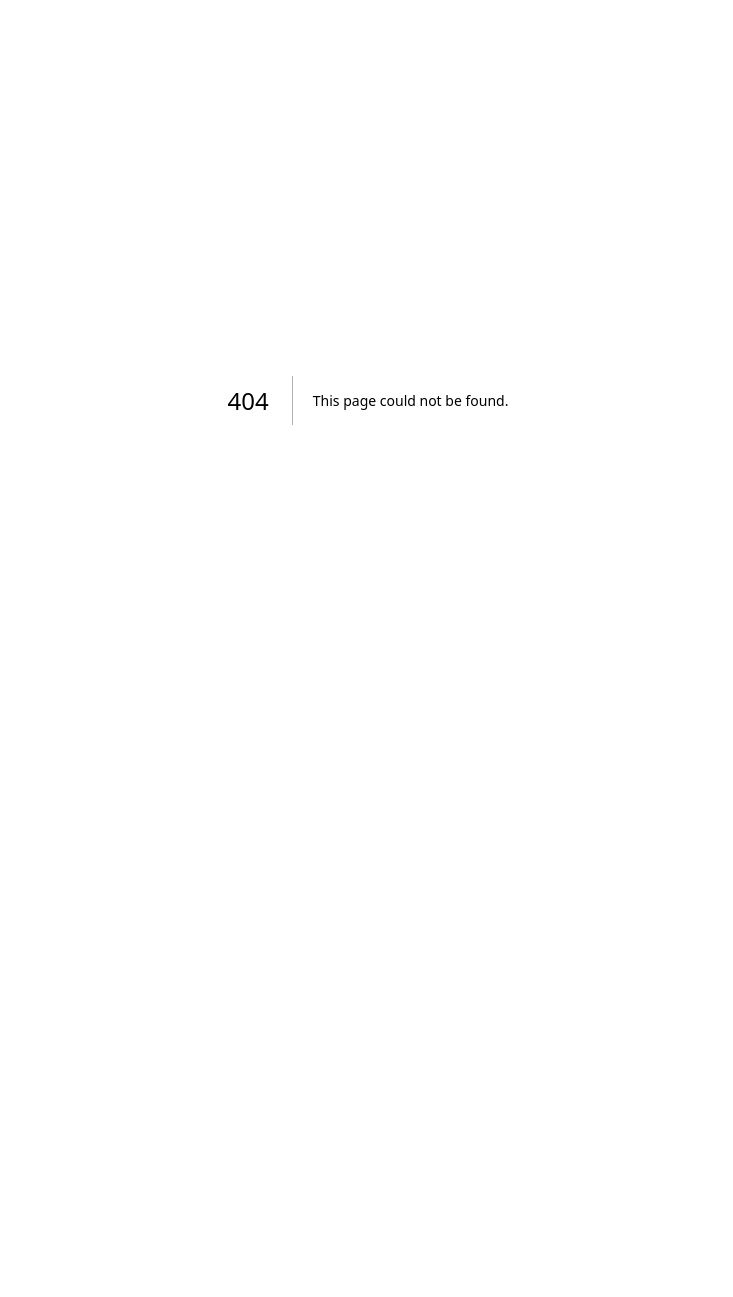
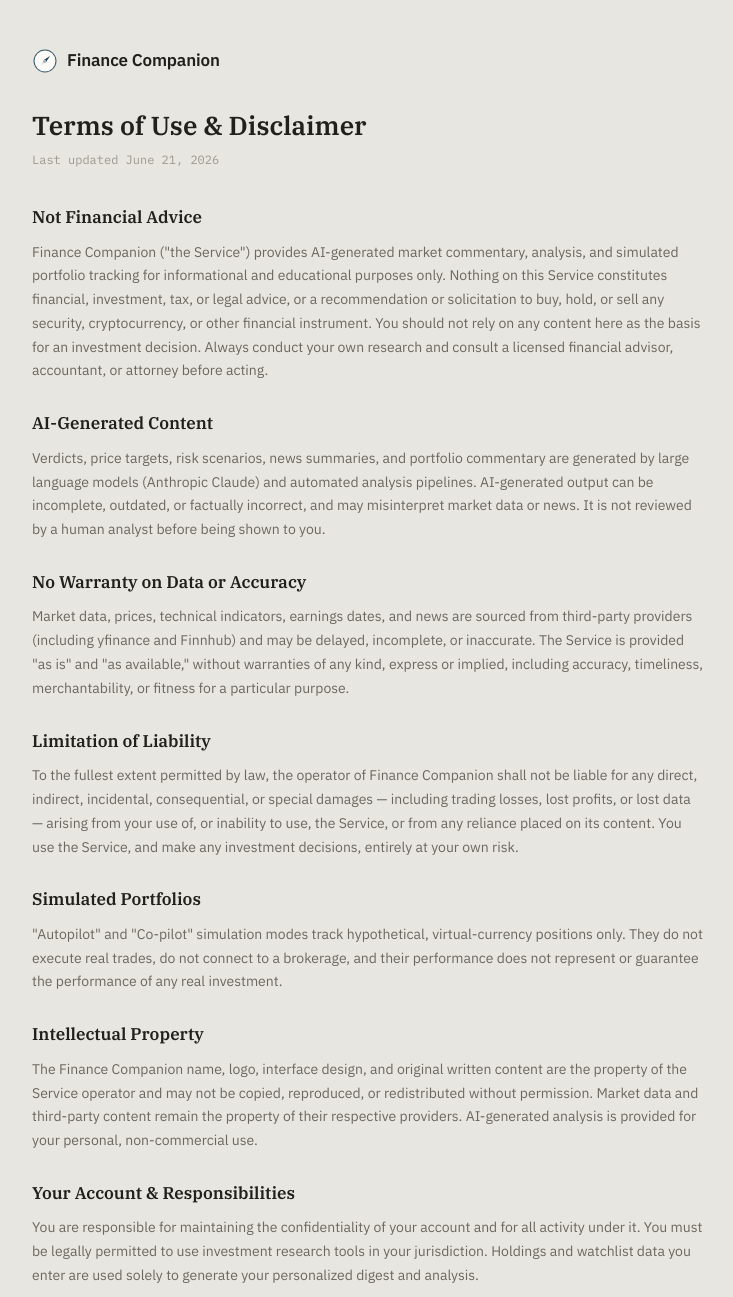
Before and after one commit to Ankur007Jain/FinanceCompanion, a Next.js app: page /terms in a window 1280 px wide. Before the commit this address had no page. Shown: the top 1297 px of the page, without its empty margins (272-1005 px from the left). Before the commit the page ends 800 px from the top, so only its background shows below. Built offline with nearby package versions, Linux system fonts and the light colour scheme.

Commit message:
feat: rebrand to Finance Companion + legal disclaimer and terms page
Add compass logo mark, rename Stock Copilot -> Finance Companion across
title/favicon/sign-in/dashboard header, and add a not-financial-advice
disclaimer with a full /terms page (public, linked from both footers).

```diff
--- /dev/null
+++ b/app/components/Logo.tsx
@@ -0,0 +1,10 @@
+export default function Logo({ size = 22 }: { size?: number }) {
+  return (
+    <svg width={size} height={size} viewBox="0 0 64 64" style={{ flexShrink: 0 }}>
+      <circle cx="32" cy="32" r="27" fill="var(--t-surface)" stroke="var(--t-accent)" strokeWidth="2.5" />
+      <polygon points="44.73,19.27 34.47,34.47 29.53,29.53" fill="var(--t-accent-dark)" />
+      <polygon points="22.1,41.9 34.47,34.47 29.53,29.53" fill="var(--t-accent-border)" />
+      <circle cx="32" cy="32" r="3" fill="var(--t-surface)" stroke="var(--t-accent)" strokeWidth="1.5" />
+    </svg>
+  );
+}
--- a/app/dashboard/DashboardClient.tsx
+++ b/app/dashboard/DashboardClient.tsx
@@ -1,8 +1,10 @@
 "use client";
 import { useEffect, useRef, useState } from "react";
 import { useRouter } from "next/navigation";
+import Link from "next/link";
 import { signOut } from "next-auth/react";
 import ThemeToggle from "@/app/components/ThemeToggle";
+import Logo from "@/app/components/Logo";
 import ReactMarkdown from "react-markdown";
 import remarkGfm from "remark-gfm";
 
@@ -1573,8 +1575,8 @@ export default function DashboardClient({ userName, idToken }: { userName: strin
 
           {/* Logo */}
           <div onClick={() => setActiveTab("Dashboard")} style={{ display: "flex", alignItems: "center", gap: 9, cursor: "pointer", flexShrink: 0 }}>
-            <span style={{ width: 22, height: 22, borderRadius: 5, background: "var(--t-accent)", display: "flex", alignItems: "center", justifyContent: "center", color: "var(--t-surface)", fontSize: 12, fontWeight: 600, fontFamily: MONO }}>✦</span>
-            <span style={{ fontWeight: 600, fontSize: 15, letterSpacing: "-0.01em", color: "var(--t-text)", fontFamily: SANS }}>Stock Copilot</span>
+            <Logo size={22} />
+            <span style={{ fontWeight: 600, fontSize: 15, letterSpacing: "-0.01em", color: "var(--t-text)", fontFamily: SANS }}>Finance Companion</span>
           </div>
 
           {/* Nav tabs — desktop only */}
@@ -2359,6 +2361,21 @@ export default function DashboardClient({ userName, idToken }: { userName: strin
 
       </main>
 
+      {/* ── Footer / legal ── */}
+      <footer style={{ borderTop: "1px solid var(--t-border)", padding: "20px 32px 28px" }}>
+        <div style={{ maxWidth: 1180, margin: "0 auto", fontSize: 11.5, lineHeight: 1.6, color: "var(--t-text-muted)", fontFamily: SANS }}>
+          <p style={{ margin: "0 0 8px" }}>
+            Finance Companion provides AI-generated market commentary for informational and educational purposes only. Nothing on this site is financial, investment, tax, or legal advice, or a recommendation to buy, hold, or sell any security. Market data and AI-generated analysis may be delayed, incomplete, or inaccurate, and involve inherent uncertainty. Past performance does not guarantee future results. You are solely responsible for your own investment decisions — consult a licensed financial advisor before acting on anything shown here.{" "}
+            <Link href="/terms" target="_blank" style={{ color: "var(--t-text-muted)", textDecoration: "underline" }}>
+              Full Terms &amp; Disclaimer
+            </Link>
+          </p>
+          <p style={{ margin: 0 }}>
+            © {new Date().getFullYear()} Finance Companion. All rights reserved.
+          </p>
+        </div>
+      </footer>
+
       {/* ── Toast notification ── */}
       {toast && (
         <div style={{
--- a/app/layout.tsx
+++ b/app/layout.tsx
@@ -2,7 +2,7 @@ import type { Metadata } from "next";
 import "./globals.css";
 
 export const metadata: Metadata = {
-  title: "Stock Copilot",
+  title: "Finance Companion",
   description: "AI-powered stock advisor for busy professionals",
   viewport: "width=device-width, initial-scale=1",
 };
--- a/app/signin/SignInClient.tsx
+++ b/app/signin/SignInClient.tsx
@@ -1,6 +1,8 @@
 "use client";
 import { signIn } from "next-auth/react";
 import { useState } from "react";
+import Link from "next/link";
+import Logo from "../components/Logo";
 
 const MONO = "'IBM Plex Mono', monospace";
 const SANS = "'IBM Plex Sans', sans-serif";
@@ -18,7 +20,7 @@ export default function SignInClient({
   const [testLoading, setTestLoading] = useState(false);
   return (
     <div style={{
-      minHeight: "100vh", display: "flex", alignItems: "center",
+      minHeight: "100vh", display: "flex", flexDirection: "column", alignItems: "center",
       justifyContent: "center", background: "var(--t-bg)", padding: "1rem",
       fontFamily: SANS,
     }}>
@@ -29,12 +31,8 @@ export default function SignInClient({
       }}>
         {/* Logo */}
         <div style={{ display: "flex", alignItems: "center", justifyContent: "center", gap: 9, marginBottom: 28 }}>
-          <span style={{
-            width: 28, height: 28, borderRadius: 6, background: "var(--t-accent)",
-            display: "flex", alignItems: "center", justifyContent: "center",
-            color: "var(--t-surface)", fontSize: 14, fontWeight: 600, fontFamily: MONO,
-          }}>✦</span>
-          <span style={{ fontWeight: 600, fontSize: 18, letterSpacing: "-0.01em", color: "var(--t-text)", fontFamily: SANS }}>Stock Copilot</span>
+          <Logo size={28} />
+          <span style={{ fontWeight: 600, fontSize: 18, letterSpacing: "-0.01em", color: "var(--t-text)", fontFamily: SANS }}>Finance Companion</span>
         </div>
 
         <h1 style={{ margin: "0 0 0.5rem", fontFamily: SERIF, fontWeight: 600, fontSize: "1.3rem", color: "var(--t-text)" }}>
@@ -86,6 +84,16 @@ export default function SignInClient({
           </button>
         )}
       </div>
+
+      <p style={{ maxWidth: 400, marginTop: "1.25rem", fontSize: "0.72rem", lineHeight: 1.6, color: "var(--t-text-muted)", textAlign: "center" }}>
+        For informational and educational purposes only — not financial, investment, tax, or legal advice.
+        Consult a licensed financial advisor before making investment decisions.{" "}
+        <Link href="/terms" style={{ color: "var(--t-text-muted)", textDecoration: "underline" }}>
+          Terms &amp; Disclaimer
+        </Link>
+        <br />
+        © {new Date().getFullYear()} Finance Companion. All rights reserved.
+      </p>
     </div>
   );
 }
--- /dev/null
+++ b/app/terms/page.tsx
@@ -0,0 +1,94 @@
+import Link from "next/link";
+import Logo from "@/app/components/Logo";
+
+const SANS = "'IBM Plex Sans', sans-serif";
+const SERIF = "'IBM Plex Serif', serif";
+const MONO = "'IBM Plex Mono', monospace";
+
+function Section({ title, children }: { title: string; children: React.ReactNode }) {
+  return (
+    <section style={{ marginBottom: 28 }}>
+      <h2 style={{ fontFamily: SERIF, fontWeight: 600, fontSize: 17, color: "var(--t-text)", margin: "0 0 10px" }}>{title}</h2>
+      <div style={{ fontSize: 14, lineHeight: 1.7, color: "var(--t-text-secondary)" }}>{children}</div>
+    </section>
+  );
+}
+
+export default function TermsPage() {
+  return (
+    <div style={{ minHeight: "100vh", background: "var(--t-bg)", fontFamily: SANS }}>
+      <div style={{ maxWidth: 720, margin: "0 auto", padding: "48px 24px 80px" }}>
+        <Link href="/" style={{ display: "inline-flex", alignItems: "center", gap: 9, textDecoration: "none", marginBottom: 32 }}>
+          <Logo size={26} />
+          <span style={{ fontWeight: 600, fontSize: 17, letterSpacing: "-0.01em", color: "var(--t-text)", fontFamily: SANS }}>Finance Companion</span>
+        </Link>
+
+        <h1 style={{ fontFamily: SERIF, fontWeight: 600, fontSize: 26, color: "var(--t-text)", margin: "0 0 6px" }}>
+          Terms of Use &amp; Disclaimer
+        </h1>
+        <p style={{ fontFamily: MONO, fontSize: 12, color: "var(--t-text-muted)", margin: "0 0 36px" }}>
+          Last updated {new Date().toLocaleDateString("en-US", { year: "numeric", month: "long", day: "numeric" })}
+        </p>
+
+        <Section title="Not Financial Advice">
+          Finance Companion ("the Service") provides AI-generated market commentary, analysis, and simulated
+          portfolio tracking for informational and educational purposes only. Nothing on this Service constitutes
+          financial, investment, tax, or legal advice, or a recommendation or solicitation to buy, hold, or sell
+          any security, cryptocurrency, or other financial instrument. You should not rely on any content here as
+          the basis for an investment decision. Always conduct your own research and consult a licensed financial
+          advisor, accountant, or attorney before acting.
+        </Section>
+
+        <Section title="AI-Generated Content">
+          Verdicts, price targets, risk scenarios, news summaries, and portfolio commentary are generated by
+          large language models (Anthropic Claude) and automated analysis pipelines. AI-generated output can be
+          incomplete, outdated, or factually incorrect, and may misinterpret market data or news. It is not
+          reviewed by a human analyst before being shown to you.
+        </Section>
+
+        <Section title="No Warranty on Data or Accuracy">
+          Market data, prices, technical indicators, earnings dates, and news are sourced from third-party
+          providers (including yfinance and Finnhub) and may be delayed, incomplete, or inaccurate. The Service
+          is provided "as is" and "as available," without warranties of any kind, express or implied, including
+          accuracy, timeliness, merchantability, or fitness for a particular purpose.
+        </Section>
+
+        <Section title="Limitation of Liability">
+          To the fullest extent permitted by law, the operator of Finance Companion shall not be liable for any
+          direct, indirect, incidental, consequential, or special damages — including trading losses, lost
+          profits, or lost data — arising from your use of, or inability to use, the Service, or from any
+          reliance placed on its content. You use the Service, and make any investment decisions, entirely at
+          your own risk.
+        </Section>
+
+        <Section title="Simulated Portfolios">
+          "Autopilot" and "Co-pilot" simulation modes track hypothetical, virtual-currency positions only. They
+          do not execute real trades, do not connect to a brokerage, and their performance does not represent or
+          guarantee the performance of any real investment.
+        </Section>
+
+        <Section title="Intellectual Property">
+          The Finance Companion name, logo, interface design, and original written content are the property of
+          the Service operator and may not be copied, reproduced, or redistributed without permission. Market
+          data and third-party content remain the property of their respective providers. AI-generated analysis
+          is provided for your personal, non-commercial use.
+        </Section>
+
+        <Section title="Your Account & Responsibilities">
+          You are responsible for maintaining the confidentiality of your account and for all activity under it.
+          You must be legally permitted to use investment research tools in your jurisdiction. Holdings and
+          watchlist data you enter are used solely to generate your personalized digest and analysis.
+        </Section>
+
+        <Section title="Changes to These Terms">
+          These terms may be updated from time to time as the Service evolves. Continued use of the Service after
+          changes are posted constitutes acceptance of the revised terms.
+        </Section>
+
+        <Section title="Copyright">
+          © {new Date().getFullYear()} Finance Companion. All rights reserved.
+        </Section>
+      </div>
+    </div>
+  );
+}
--- a/middleware.ts
+++ b/middleware.ts
@@ -9,6 +9,7 @@ export default auth((req) => {
     pathname.startsWith("/signin") ||
     pathname.startsWith("/api/auth") ||
     pathname.startsWith("/preview") ||
+    pathname.startsWith("/terms") ||
     pathname === "/";
 
   if (!isLoggedIn && !isPublic) {
```
Also changed, not shown: app/icon.svg (added), 1 other file (tests, documents, lock files or other folders).
